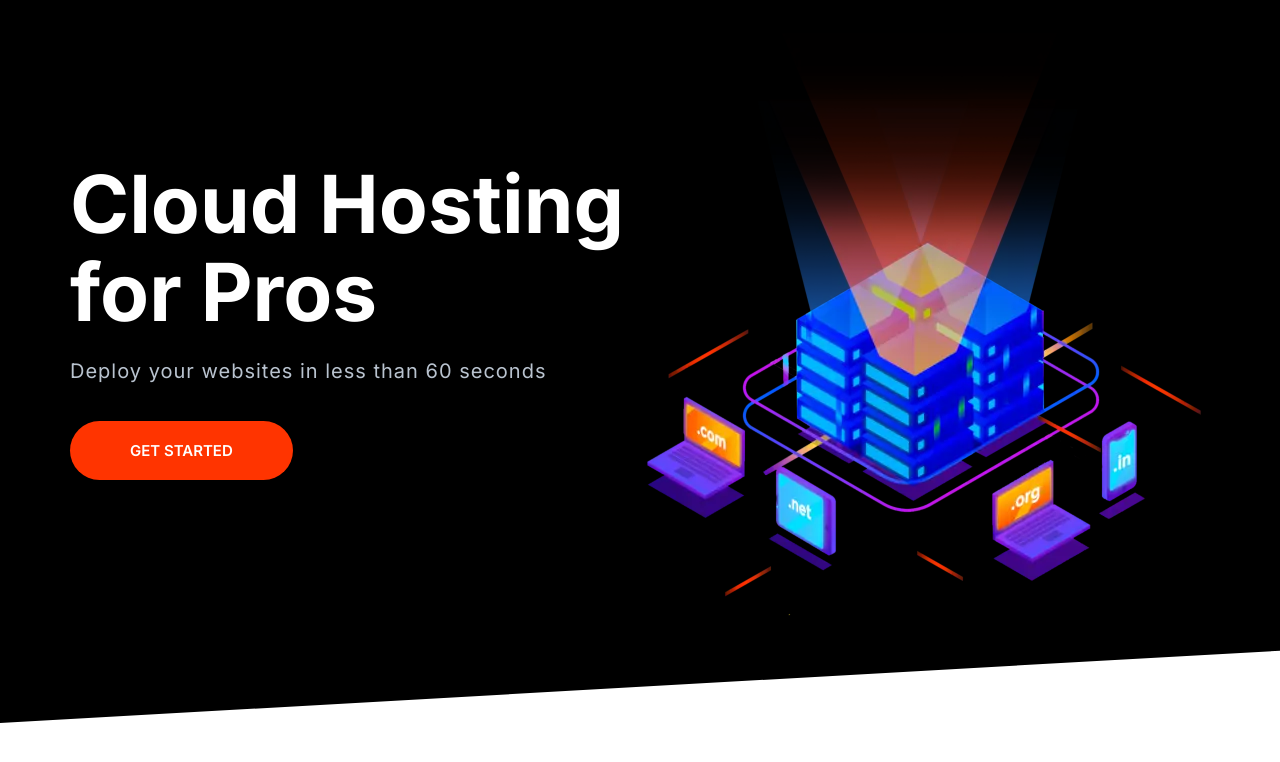
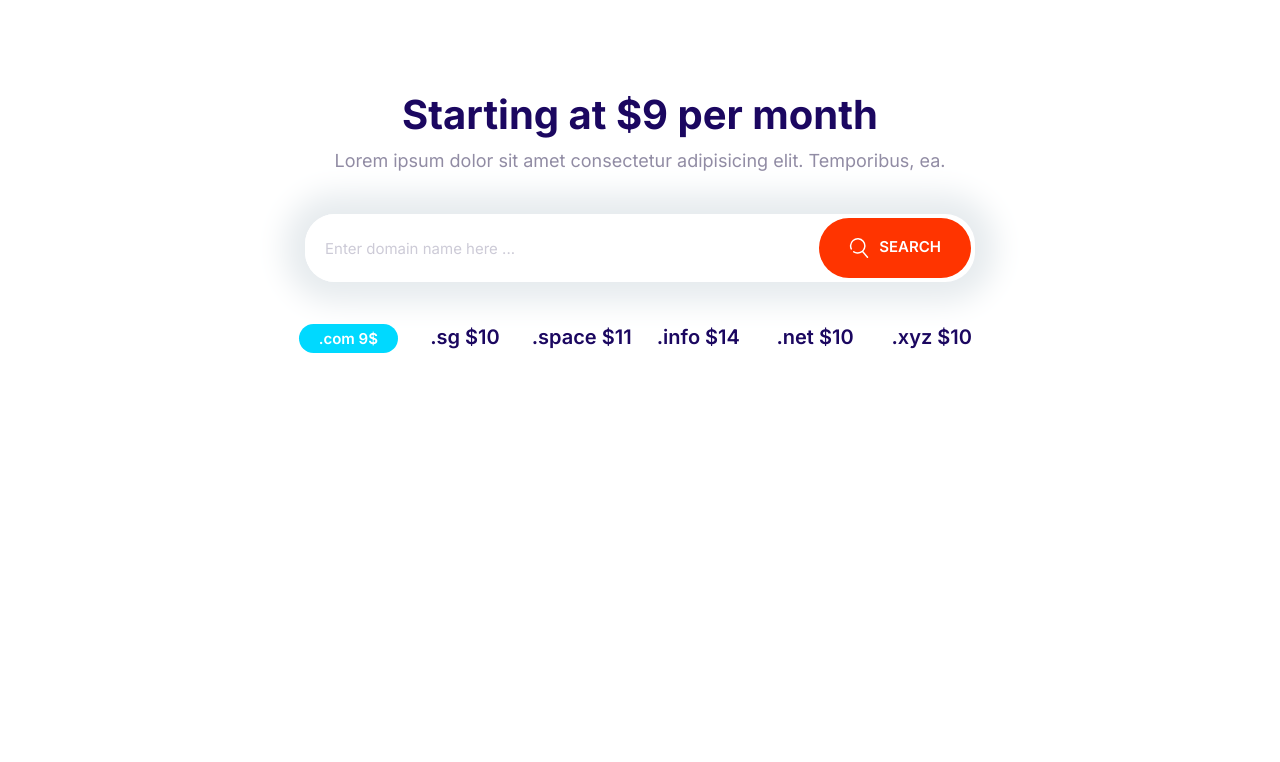
Before and after one commit to RichardWf/Course-3, a plain HTML site: page HTML/test.html in a window 1280 px wide. Drawn offline with Linux system fonts and the light colour scheme.

Commit message:
Domain Block Built.

```diff
--- a/CSS/test.css
+++ b/CSS/test.css
@@ -205,10 +205,18 @@ a {
   font-size: 1.8rem;
   font-weight: 600;
   margin: 1rem 0;
+  outline: 0;
   padding: 2rem 3rem;
   text-align: center;
   text-transform: uppercase;
   white-space: nowrap;
+}
+
+.btn .icon {
+  width: 2rem;
+  height: 2rem;
+  margin-right: 1rem;
+  vertical-align: middle;
 }
 
 .btn--primary {
@@ -289,7 +297,7 @@ a {
 .input-group .input {
   border: 0;
   flex-grow: 1;
-  padding: 1.5rem 1rem;
+  padding: 1.5rem 2rem;
 }
 
 .input-group .btn {
@@ -714,3 +722,29 @@ a {
     align-self: center;
   }
 }
+
+/*Domain Block*/
+
+.block-domain .input-group {
+  box-shadow: 0 0 30px 20px #e6ebee;
+  border: 0;
+  margin: 4rem auto;
+  max-width: 670px;
+}
+
+.block-domain__prices {
+  display: grid;
+  grid-template-columns: repeat(3, 1fr);
+  grid-template-rows: repeat(2, 6rem);
+  font-size: 2rem;
+  font-weight: 600;
+  justify-items: center;
+  max-width: 700px;
+  margin: 0 auto;
+}
+
+@media screen and (min-width: 768px) {
+  .block-domain__prices {
+    grid-template-columns: repeat(auto-fit, minmax(10rem, 1fr));
+  }
+}
--- a/HTML/test.html
+++ b/HTML/test.html
@@ -15,25 +15,34 @@
     <link rel="stylesheet" href="/CSS/test.css" />
   </head>
   <body>
-    <section class="block block--dark block--skewed-left hero">
-      <div class="container grid grid--1x2">
-        <header class="block__header hero__content">
-          <h1 class="block__heading">Cloud Hosting for Pros</h1>
-          <p class="hero__tagline">
-            Deploy your websites in less than 60 seconds
-          </p>
-          <a href="#" class="btn btn--accent btn--stretched">Get Started</a>
-        </header>
-        <picture>
-          <source
-            type="image/webp"
-            srcset="/images/banner.webp 1x, /images/banner@2x.webp 2x" />
-          <source
-            type="image/png"
-            srcset="/images/banner.png 1x, /images/banner@2x.png 2x" />
-          <img class="hero__image" src="/Images/banner.png" alt=""
-        /></picture>
+    <section class="block container block-domain">
+      <header class="block__header">
+        <h2>Starting at $9 per month</h2>
+        <p>
+          Lorem ipsum dolor sit amet consectetur adipisicing elit. Temporibus,
+          ea.
+        </p>
+      </header>
+      <div class="input-group">
+        <input
+          type="text"
+          class="input"
+          placeholder="Enter domain name here ..."
+        />
+        <button class="btn btn--accent">
+          <svg class="icon icon--white">
+            <use xlink:href="../images/sprite.svg#search"></use></svg
+          >SEARCH
+        </button>
       </div>
+      <ul class="list block-domain__prices">
+        <li><span class="badge badge--secondary">.com 9$</span></li>
+        <li>.sg $10</li>
+        <li>.space $11</li>
+        <li>.info $14</li>
+        <li>.net $10</li>
+        <li>.xyz $10</li>
+      </ul>
     </section>
     <script src="../js/main.js"></script>
   </body>
```
Also changed, not shown: components/domain block.html (added, +24 -0 lines).
